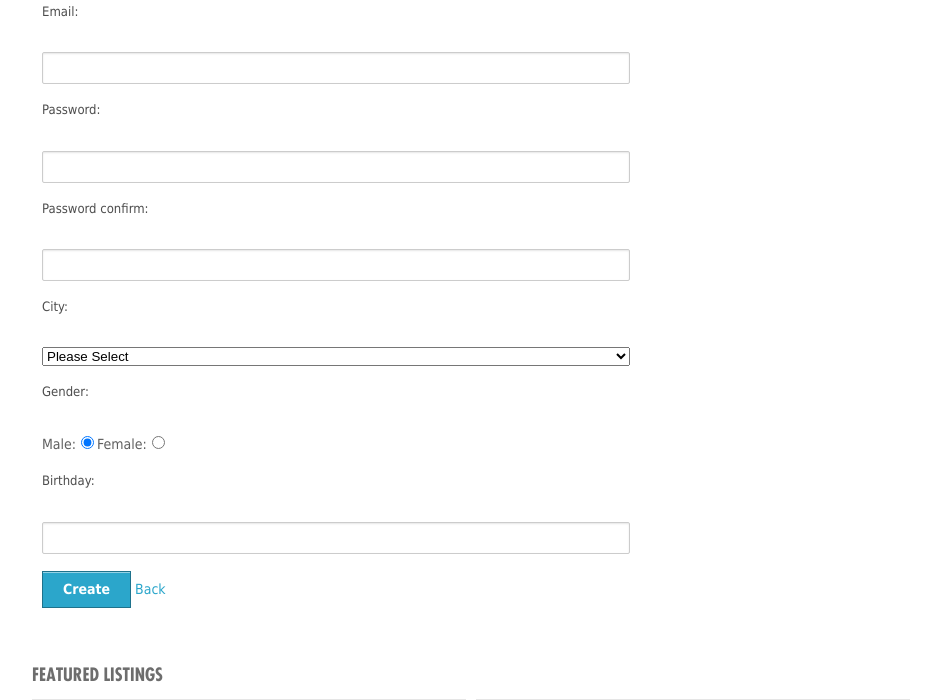
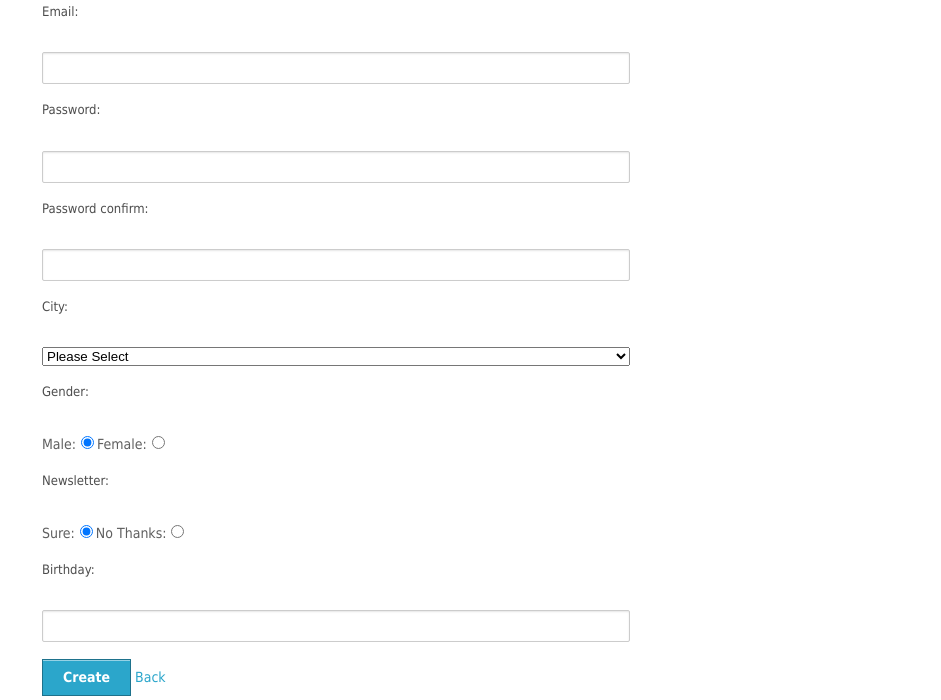
Before and after one commit to chrisevansau/production.fatecrew, a CodeIgniter app: page /index.php/user/new_entry in a window 1280 px wide. Shown: the part 747-1447 px from the top of the page, without its empty margins (137-1078 px from the left). Run offline with CodeIgniter, Linux system fonts and the light colour scheme; data comes from the database, SQL or seed files in the repository; data that the repository does not hold is empty; some libraries are stand-ins or nearby versions.

Commit message:
updated newsletter functions

```diff
--- a/application/models/user_model.php
+++ b/application/models/user_model.php
@@ -28,6 +28,7 @@ class User_model extends CI_Model {
 		$this->password	= md5($_POST['password']);
 		$this->city_id	= $_POST['city_id'];
 		$this->gender	= $_POST['gender'];
+		$this->newsletter	= $_POST['newsletter'];
 		$this->dob	= $_POST['dob'];
 		$this->active	= 1;
 		$this->date_created	= date("Y-m-d H:i:s");
@@ -180,6 +181,7 @@ class User_model extends CI_Model {
 		$this->password	= $_POST['password'];
 		$this->city_id	= $_POST['city_id'];
 		$this->gender	= $_POST['gender'];
+		$this->newsletter	= $_POST['newsletter'];
 		$this->dob	= $_POST['dob'];
 		$this->active	= $_POST['active'];
 		$this->date_created	= $this->date_created;
--- a/application/views/user/new.php
+++ b/application/views/user/new.php
@@ -103,6 +103,12 @@ $(document).ready(function() {
       <div class="error" style="display:none;" id="pick_gender"><small>Please tell us your gender</small>	</div>
 
     <p>
+    	<p>
+      <label for="gender">Newsletter:</label><br/>
+      Sure:<input type="radio" name="newsletter" checked="checked" value="1" />No Thanks:<input type="radio" name="newsletter" value="0" />
+
+
+    <p>
       <label for="dob">Birthday:</label><br/>
       <input type="text" name="dob" id="dob" value=""  /><small>Please tell us your birthday</small>	</p>
     <script>
@@ -110,7 +116,7 @@ $(document).ready(function() {
 		$( "#dob" ).datepicker({ dateFormat: "yy-mm-dd",
 			changeMonth: true,
 			changeYear: true,
-			yearRange: "1985"
+			yearRange: "1960"
 		});
 	});
 	</script>
```
Also changed, not shown: application/views/user/edit.php (+7 -0 lines).
